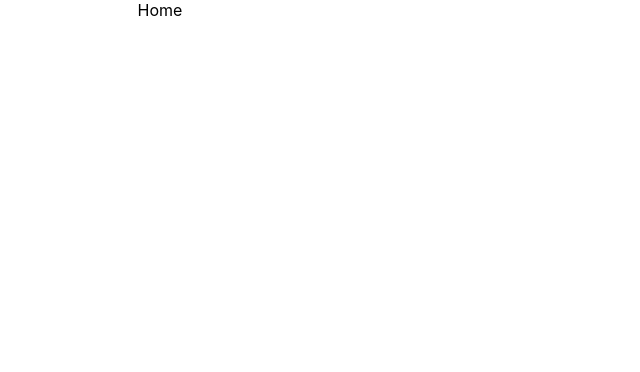
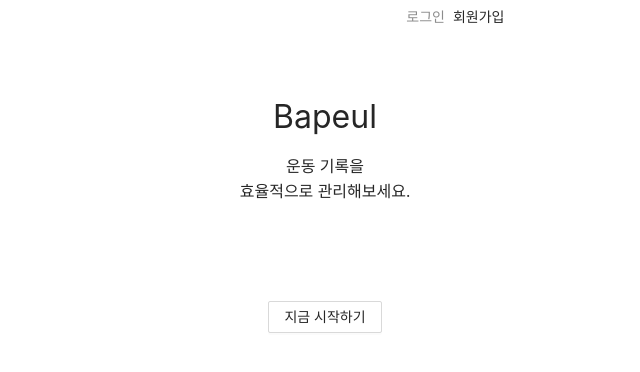
Before and after one commit to mystyle2006/bapeul-client, a React (Create React App) app: page / in a window 1280 px wide. Shown: the top 372 px of the page, without its empty margins (315-955 px from the left). Built offline with nearby package versions, Linux system fonts and the light colour scheme.

Commit message:
Adding Home Page

```diff
--- a/package.json
+++ b/package.json
@@ -6,6 +6,7 @@
     "@testing-library/jest-dom": "^5.11.9",
     "@testing-library/react": "^11.2.5",
     "@testing-library/user-event": "^12.8.3",
+    "antd": "^4.13.1",
     "node-sass": "^5.0.0",
     "react": "^17.0.1",
     "react-dom": "^17.0.1",
--- a/src/App.js
+++ b/src/App.js
@@ -3,12 +3,22 @@ import {
   Switch,
   Route,
 } from "react-router-dom";
-import Home from './pages/Home';
+import 'antd/dist/antd.css';
+import { Breadcrumb } from 'antd';
+
+import Home from './pages/home/Home';
 import './App.scss';
 
 function App() {
   return (
     <div className="container">
+      <div className="header">
+        <Breadcrumb separator=" ">
+          <Breadcrumb.Item>로그인</Breadcrumb.Item>
+          <Breadcrumb.Item>회원가입</Breadcrumb.Item>
+        </Breadcrumb>
+      </div>
+      <div>
         <Router>
           <Switch>
             <Route exact path="/">
@@ -17,6 +27,7 @@ function App() {
           </Switch>
         </Router>
       </div>
+    </div>
   );
 }
 
--- a/src/App.scss
+++ b/src/App.scss
@@ -1,4 +1,15 @@
 .container {
   width: 375px;
+  padding-top: 6px;
   margin: 0 auto;
+
+  .header {
+    display: flex;
+    justify-content: flex-end;
+    padding: 0 .5rem;
+
+    .ant-breadcrumb-separator {
+      margin: 0 4px;
+    }
+  }
 }
--- a/src/pages/Home.js
+++ /dev/null
@@ -1,11 +0,0 @@
-import React from 'react';
-
-const Home = () => {
-    return (
-        <div>
-            Home
-        </div>
-    );
-};
-
-export default Home;
--- /dev/null
+++ b/src/pages/home/Home.js
@@ -0,0 +1,24 @@
+import React from 'react';
+import { Button } from "antd";
+import './home.scss';
+
+const Home = () => {
+  return (
+    <div className="home-container">
+      <p className="main-title">
+        Bapeul
+      </p>
+      <p className="sub-title">
+        운동 기록을 <br />
+        효율적으로 관리해보세요.
+      </p>
+      <p className="button-wrapper">
+        <Button>
+          지금 시작하기
+        </Button>
+      </p>
+    </div>
+  );
+};
+
+export default Home;
--- /dev/null
+++ b/src/pages/home/home.scss
@@ -0,0 +1,17 @@
+.home-container {
+  margin-top: 4rem;
+  text-align: center;
+
+  .main-title {
+    font-size: 2rem;
+    margin-bottom: .75rem;
+  }
+
+  .sub-title {
+    font-size: 1rem;
+  }
+
+  .button-wrapper {
+    margin-top: 6rem;
+  }
+}
```
Also changed, not shown: 1 other file (tests, documents, lock files or other folders). Lines whose indentation alone changed are shown as unchanged.
